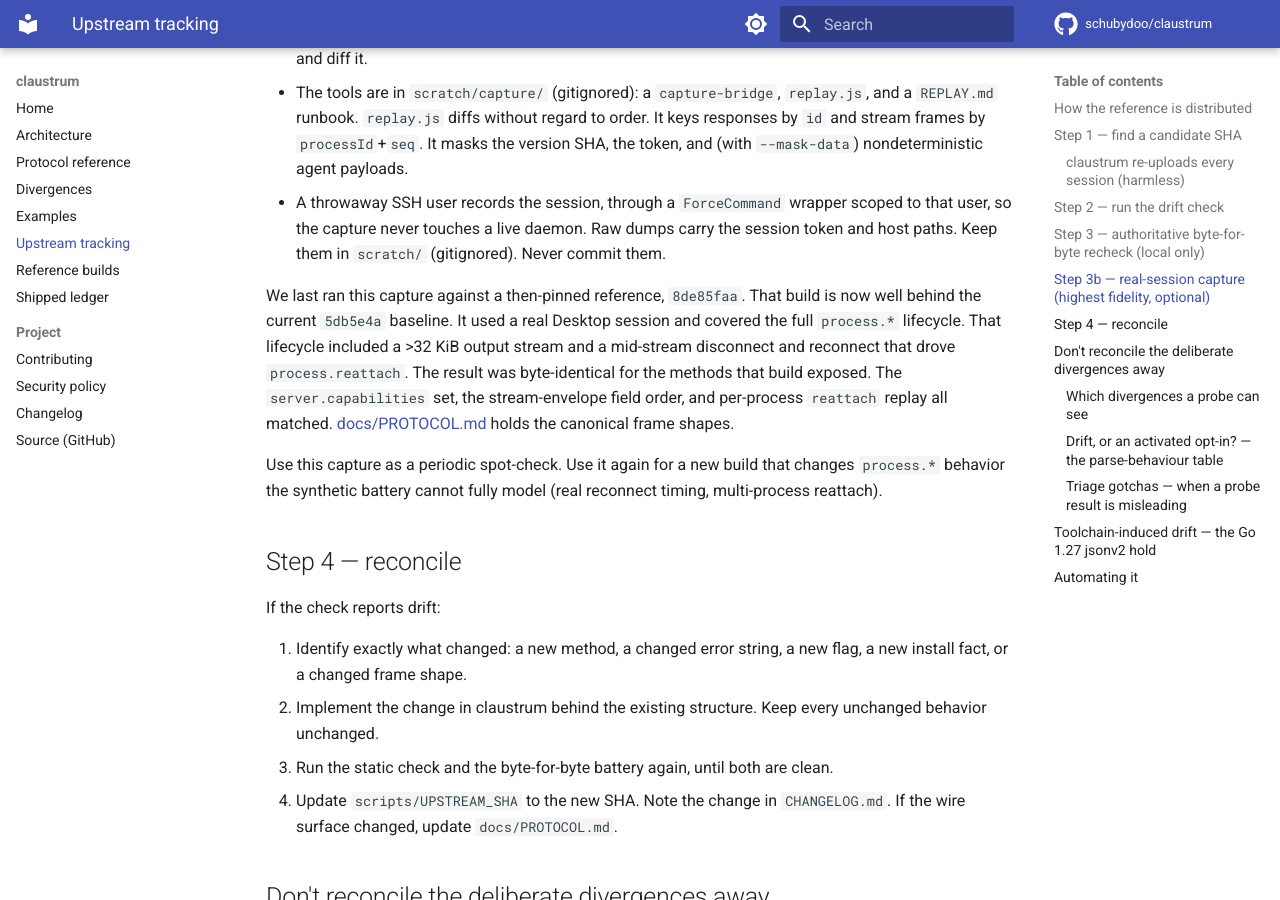
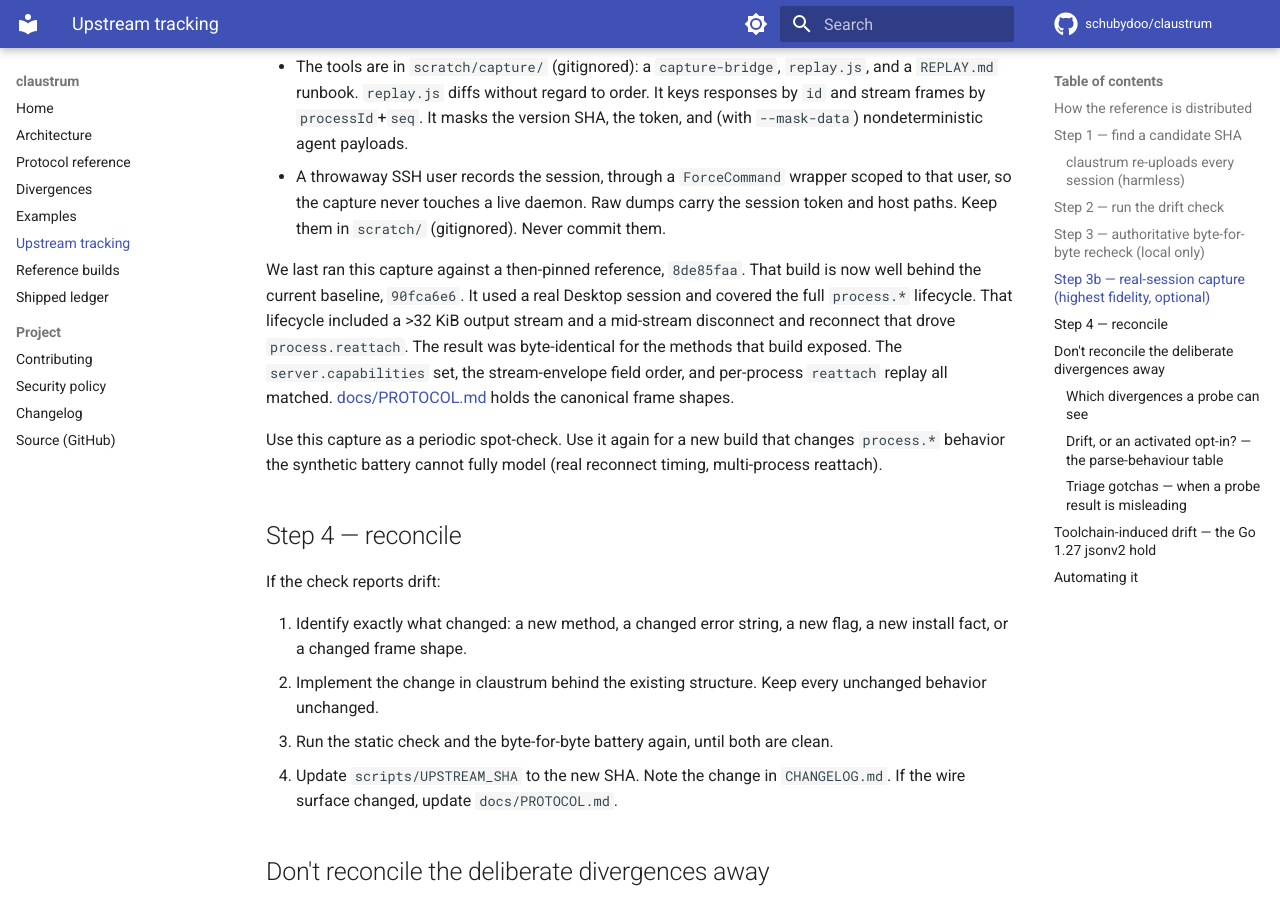
Before and after one commit to schubydoo/claustrum, an MkDocs documentation site: the page built from docs/UPSTREAM-TRACKING.md, in a window 1280 px wide and 900 px high, scrolled down 3014 px. Built offline with MkDocs 1.6.1 and Material for MkDocs 9.7.7, drawn with Linux system fonts in a browser that asks for light colours; comment, search, counter and statistics services are not loaded; some of the changed text lies outside the part shown.

Commit message:
docs: stop calling 5db5e4a the current baseline
scripts/UPSTREAM_SHA pins 90fca6e6. The three sentences in the triage
index that named 5db5e4a as the current or pinned build now name it as
a past build, and the one that compares a capture against the baseline
names 90fca6e6. The measurement claim about the U+FFFD escape stays
attributed to the build it was measured on.

Co-Authored-By: Claude Fable 5.1 <noreply@anthropic.com>

```diff
--- a/docs/UPSTREAM-TRACKING.md
+++ b/docs/UPSTREAM-TRACKING.md
@@ -142,7 +142,7 @@ the traffic of the real desktop client. This is the method:
   commit them.
 
 We last ran this capture against a then-pinned reference, `8de85faa`. That build is
-now well behind the current `5db5e4a` baseline. It used a real Desktop session and
+now well behind the current baseline, `90fca6e6`. It used a real Desktop session and
 covered the full `process.*` lifecycle. That lifecycle included a >32 KiB output
 stream and a mid-stream disconnect and reconnect that drove `process.reattach`. The
 result was byte-identical for the methods that build exposed. The `server.capabilities`
```
Also changed, not shown: other parts of docs/UPSTREAM-TRACKING.md (+2 -2 lines).
